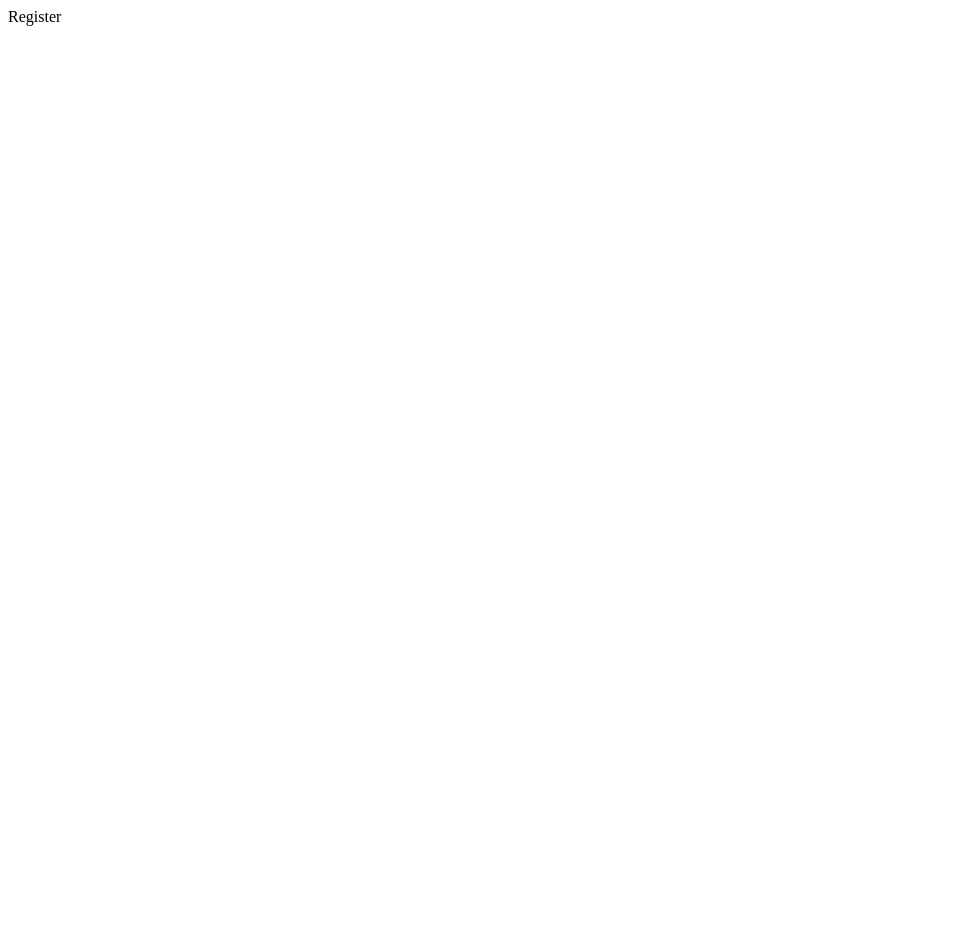
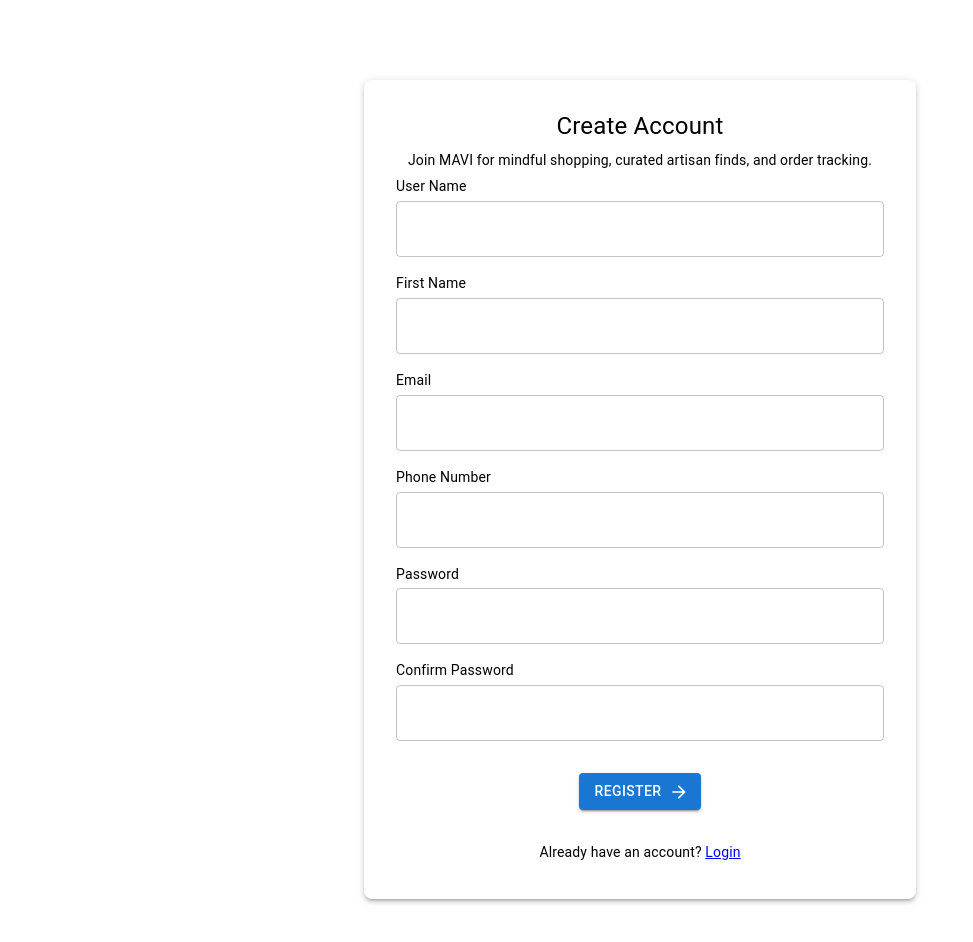
Before and after one commit to ayabustami/mavi_eCommerce, a React (Vite) app: page /auth/register in a window 1280 px wide. Shown: the top 942 px of the page, without its empty margins (0-973 px from the left). Before the commit the page ends 800 px from the top, so only its background shows below. Built offline with nearby package versions, Linux system fonts and the light colour scheme.

Commit message:
Implement register and login functionality with form validation

```diff
--- a/package.json
+++ b/package.json
@@ -12,11 +12,15 @@
   "dependencies": {
     "@emotion/react": "^11.14.0",
     "@emotion/styled": "^11.14.1",
+    "@hookform/resolvers": "^7.0.1",
     "@mui/icons-material": "^9.5.0",
     "@mui/material": "^9.5.0",
+    "axios": "^1.21.0",
     "react": "^19.3.1",
     "react-dom": "^19.3.1",
-    "react-router": "^8.5.1"
+    "react-hook-form": "^7.91.0",
+    "react-router": "^8.5.1",
+    "yup": "^1.7.1"
   },
   "devDependencies": {
     "@eslint/js": "^10.0.1",
--- a/src/pages/login/Login.jsx
+++ b/src/pages/login/Login.jsx
@@ -1,9 +1,74 @@
-import React from 'react'
+import {Button , Container, Typography , Box, Grid, TextField } from '@mui/material'
+import ArrowForwardIcon from '@mui/icons-material/ArrowForward'
+import { Link } from 'react-router'
+import { useForm } from "react-hook-form"
+import { yupResolver } from "@hookform/resolvers/yup"
+import {loginSchema} from '../../validations/AuthSchemas'
+import { useState } from 'react'
+import axios from 'axios'
+import { useNavigate } from 'react-router'
+import Alert from '@mui/material/Alert';
+import FormControlLabel from '@mui/material/FormControlLabel';
+import Checkbox from '@mui/material/Checkbox';
 
 export default function Login() {
-  return (
-    <div>
-      Login
-    </div>
-  )
+  const navigate = useNavigate();
+  const [serverError, setServerError] = useState(null);
+  const [success, setSuccess] = useState(false);
+  const {register,handleSubmit,  formState: { errors , isSubmitting }
+  }= useForm({
+  resolver: yupResolver(loginSchema),mode: "onBlur" })
+  const onSubmit = async (data) => {
+    try {
+      const response = await axios.post('https://knowledgeshop.runasp.net/api/auth/Account/Login', data);
+      setSuccess(true);
+      navigate('/Home');
+
+    }
+    catch (error) {
+      setServerError("Login failed. Please try again.");
+    }
+  }
+
+
+
+  return <>
+    <Container maxWidth="sm">
+      <Box sx={{display:'flex', flexDirection:'column', alignItems:'center', justifyContent:'center', boxShadow:3 , p:4, borderRadius:2, my:10}}>
+        <Typography variant="h4" component="h1" gutterBottom sx={{fontWeight:'semibold', fontSize:'24px'}}>
+          Welcome Back!
+        </Typography>
+        {serverError ? <Alert severity="error">{serverError}</Alert> : null}
+        <Typography variant="body1" component="p" gutterBottom sx={{fontWeight:'regular', fontSize:'14px'}}>sign in to access your orders, wishlist ,and saved addresses.</Typography>
+        <Box component="form"  onSubmit={handleSubmit(onSubmit)} autoComplete="off">
+          <Grid container spacing={2}>
+            <Grid  size={12}>
+              <Typography variant="body2" component="h3" gutterBottom sx={{fontSize:'14px'}}>Email Address</Typography>
+              <TextField fullWidth  variant="outlined"
+              {...register( "email")} error={!!errors.email} helperText={errors.email?.message}
+              />
+            </Grid>
+            <Grid  size={12}>
+              <Typography variant="body2" component="h3" gutterBottom sx={{fontSize:'14px'}}>Password</Typography>
+              <TextField fullWidth  type="password" variant="outlined"
+              {...register( "password")} error={!!errors.password} helperText={errors.password?.message}
+              />
+            </Grid>
+            <Grid  size={12} sx={{mt:2 ,display:'flex', justifyContent:'space-between' ,alignItems:'center' , alignContent:'center'}}>
+              <FormControlLabel  control={<Checkbox {...register("rememberMe")} />} label="Remember me" />
+              <a href="/" style={{ textDecoration: 'none', color: '#1976d2', fontSize: '14px' }}> Forgot Password?</a>
+            </Grid>
+            <Grid  size={12} sx={{mt:2 ,display:'flex', alignItems:'center' , alignContent:'center', justifyContent:'center'}}>
+              <Button  type="submit" variant="contained" color="primary"  endIcon={<ArrowForwardIcon />}   disabled={isSubmitting}> {isSubmitting ? "Loading..." : "Login"} </Button>
+            </Grid>
+            <Grid  size={12} sx={{mt:2 ,display:'flex', alignItems:'center' , alignContent:'center', justifyContent:'center'}}>
+              <Typography variant="body2" component="p" gutterBottom sx={{fontSize:'14px'}}>Don't have an account? <Link to="/auth/register">Register</Link></Typography>
+            </Grid>
+          </Grid>
+
+        </Box>
+      </Box>
+
+    </Container>
+  </>
 }
--- a/src/pages/register/Register.jsx
+++ b/src/pages/register/Register.jsx
@@ -1,9 +1,92 @@
-import React from 'react'
+import {Button , Container, Typography , Box, Grid, TextField } from '@mui/material'
+import ArrowForwardIcon from '@mui/icons-material/ArrowForward'
+import { Link } from 'react-router'
+import { useForm } from "react-hook-form"
+import { yupResolver } from "@hookform/resolvers/yup"
+import {registerSchema} from '../../validations/AuthSchemas'
+import { useState } from 'react'
+import axios from 'axios'
+import { useNavigate } from 'react-router'
+import Alert from '@mui/material/Alert';
 
 export default function Register() {
-  return (
-    <div>
-      Register
-    </div>
-  )
+  const navigate = useNavigate();
+  const [serverError, setServerError] = useState(null);
+  const [success, setSuccess] = useState(false);
+  const {register,handleSubmit,  formState: { errors , isSubmitting }
+  }= useForm({
+  resolver: yupResolver(registerSchema),mode: "onBlur" })
+  const onSubmit = async (data) => {
+    try {
+      const response = await axios.post('https://knowledgeshop.runasp.net/api/auth/Account/Register', data);
+      setSuccess(true);
+      navigate('/auth/login');
+
+    }
+    catch (error) {
+      setServerError("Registration failed. Please try again.");
+    }
+  }
+
+
+
+  return <>
+    <Container maxWidth="sm">
+      <Box sx={{display:'flex', flexDirection:'column', alignItems:'center', justifyContent:'center', boxShadow:3 , p:4, borderRadius:2, my:10}}>
+        <Typography variant="h4" component="h1" gutterBottom sx={{fontWeight:'semibold', fontSize:'24px'}}>
+          Create Account
+        </Typography>
+        {serverError ? <Alert severity="error">{serverError}</Alert> : null}
+        <Typography variant="body1" component="p" gutterBottom sx={{fontWeight:'regular', fontSize:'14px'}}>Join MAVI for mindful shopping, curated artisan finds, and order tracking.</Typography>
+        <Box component="form"  onSubmit={handleSubmit(onSubmit)} autoComplete="off">
+          <Grid container spacing={2}>
+            <Grid size={{ xs: 12}}>
+              <Typography variant="body2" component="h3" gutterBottom sx={{fontSize:'14px'}}>User Name</Typography>
+              <TextField fullWidth  variant="outlined"
+              {...register("userName")} error={!!errors.userName} helperText={errors.userName?.message}
+              />
+            </Grid>
+            <Grid size={{ xs: 12}}>
+              <Typography variant="body2" component="h3" gutterBottom sx={{fontSize:'14px'}}>First Name</Typography>
+              <TextField fullWidth   variant="outlined"
+              {...register( "fullName")} error={!!errors.fullName} helperText={errors.fullName?.message}
+              />
+            </Grid>
+            <Grid  size={12}>
+              <Typography variant="body2" component="h3" gutterBottom sx={{fontSize:'14px'}}>Email</Typography>
+              <TextField fullWidth  variant="outlined"
+              {...register( "email")} error={!!errors.email} helperText={errors.email?.message}
+              />
+            </Grid>
+            <Grid  size={12}>
+              <Typography variant="body2" component="h3" gutterBottom sx={{fontSize:'14px'}}>Phone Number</Typography>
+              <TextField fullWidth  variant="outlined"
+              {...register( "phoneNumber")} error={!!errors.phoneNumber} helperText={errors.phoneNumber?.message}
+              />
+            </Grid>
+            <Grid  size={12}>
+              <Typography variant="body2" component="h3" gutterBottom sx={{fontSize:'14px'}}>Password</Typography>
+              <TextField fullWidth  type="password" variant="outlined"
+              {...register( "password")} error={!!errors.password} helperText={errors.password?.message}
+              />
+            </Grid>
+            <Grid  size={12}>
+              <Typography variant="body2" component="h3" gutterBottom sx={{fontSize:'14px'}}>Confirm Password</Typography>
+              <TextField fullWidth  type="password" variant="outlined"
+              {...register( "confirmPassword")} error={!!errors.confirmPassword} helperText={errors.confirmPassword?.message}
+              />
+            </Grid>
+            <Grid  size={12} sx={{mt:2 ,display:'flex', alignItems:'center' , alignContent:'center', justifyContent:'center'}}>
+              <Button  type="submit" variant="contained" color="primary"  endIcon={<ArrowForwardIcon />}   disabled={isSubmitting}> {isSubmitting ? "Loading..." : "Register"} </Button>
+            </Grid>
+            <Grid  size={12} sx={{mt:2 ,display:'flex', alignItems:'center' , alignContent:'center', justifyContent:'center'}}>
+              <Typography variant="body2" component="p" gutterBottom sx={{fontSize:'14px'}}>Already have an account? <Link to="/auth/login">Login</Link></Typography>
+            </Grid>
+          </Grid>
+
+        </Box>
+      </Box>
+
+    </Container>
+  </>
 }
--- /dev/null
+++ b/src/validations/AuthSchemas.jsx
@@ -0,0 +1,21 @@
+import * as yup from "yup"
+
+export const registerSchema = yup.object({
+    userName: yup.string().required("User name is required").min(3, "User name must be at least 3 characters"),
+    fullName: yup.string().required("Full name is required").min(10, "Full name must be at least 10 characters"),
+    email: yup.string().email("Invalid email address").required("Email is required"),
+    phoneNumber: yup.string().required("Phone number is required").matches(/^05\d{8}$/, "Phone number must be 10 digits"),
+    password: yup.string().required("Password is required").min(8, "Password must be at least 8 characters").matches(/[A-Z]/, "Must contain at least one uppercase letter")
+    .matches(/[a-z]/, "Must contain at least one lowercase letter")
+    .matches(/[0-9]/, "Must contain at least one number")
+    .matches(/[^A-Za-z0-9]/, "Must contain at least one special character"),
+     confirmPassword: yup.string().oneOf([yup.ref('password'), null], 'Passwords must match').required("Confirm password is required"),
+
+
+})
+export const loginSchema = yup.object({
+    email: yup.string().email("Invalid email address").required("Email is required"),
+    password: yup.string().required("Password is required").min(8, "Password must be at least 8 characters"),
+
+
+})
```
Also changed, not shown: 1 other file (tests, documents, lock files or other folders).
